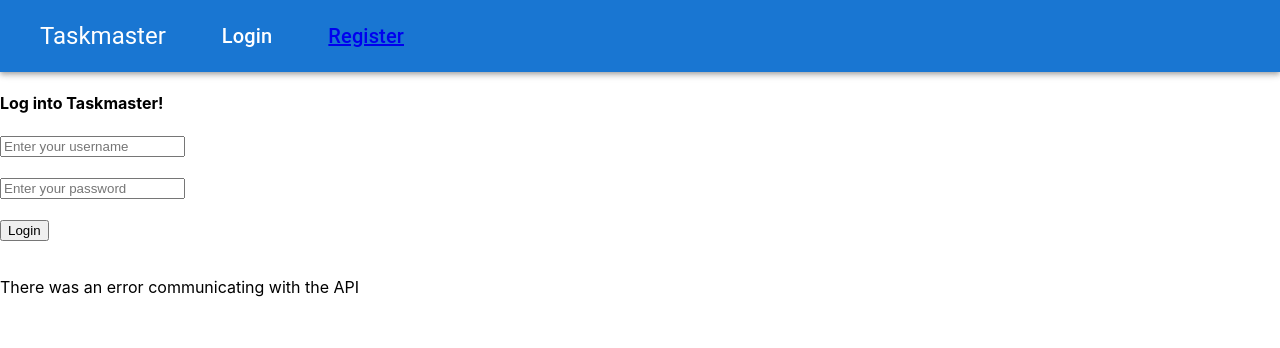
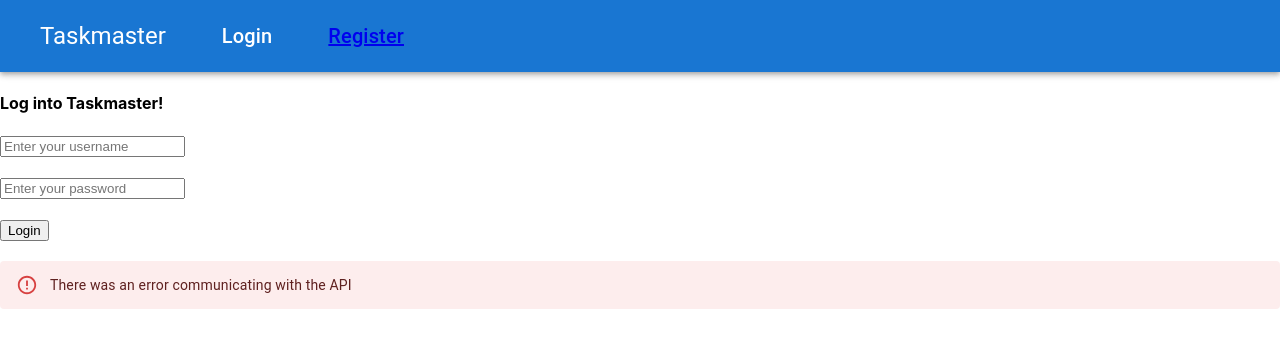
Before and after one commit to 220509-web-dev/taskmaster-ui, a React (Create React App) app: page /login in a window 1280 px wide. Both pictures are taken after a click on the button "Login". Shown: the top 348 px of the page. Built offline with nearby package versions, Linux system fonts and the light colour scheme; no server answers.

Commit message:
ErrorMessage now uses MUI Alert

```diff
--- a/src/components/ErrorMessage.tsx
+++ b/src/components/ErrorMessage.tsx
@@ -1,9 +1,11 @@
+import { Alert } from "@mui/material";
+
 interface IErrorMessageProps {
     errorMessage: string
 }
 
 function ErrorMessage(props: IErrorMessageProps) {
-    return (<p className="alert">{props.errorMessage}</p>)
+    return (<Alert severity="error">{props.errorMessage}</Alert>)
 }
 
 export default ErrorMessage;
```
